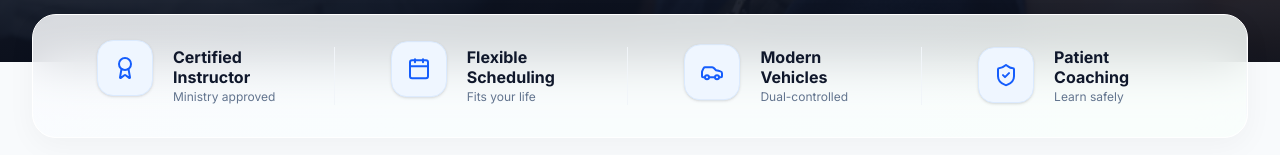
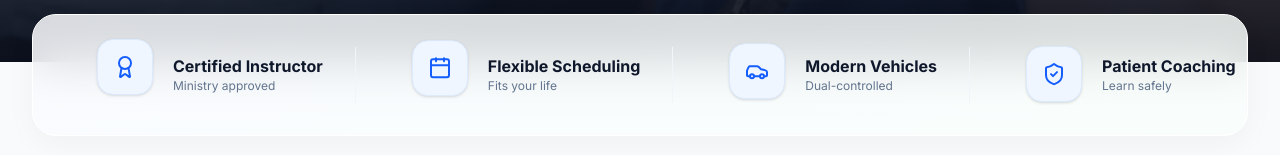
Before and after one commit to koryobjectifs-sudo/DameDrive, a React (Vite) app: page / in a window 1280 px wide. Shown: the part 611-766 px from the top of the page. Built offline with nearby package versions, Linux system fonts and the light colour scheme; no server answers.

Commit message:
fix: landing page text alignment and cutoff issues

```diff
--- a/src/components/Pricing.jsx
+++ b/src/components/Pricing.jsx
@@ -74,7 +74,7 @@ const Pricing = () => {
               )}
 
               <h4 className="text-xl font-bold text-slate-900 mb-2">{plan.name}</h4>
-              <p className="text-slate-500 text-sm mb-6 h-10 leading-tight">{plan.description}</p>
+              <p className="text-slate-500 text-sm mb-6 min-h-[40px] leading-relaxed">{plan.description}</p>
 
               <div className="mb-6">
                 <span className="text-3xl font-black text-slate-900">${plan.price}</span>
--- a/src/components/Services.jsx
+++ b/src/components/Services.jsx
@@ -87,7 +87,7 @@ const Services = () => {
               </div>
 
               <div className="flex items-center justify-between mb-2">
-                <h4 className="text-xl font-bold text-slate-900 group-hover:text-primary transition-colors">
+                <h4 className="text-xl font-bold text-slate-900 group-hover:text-primary transition-colors flex-1 min-w-0 pr-2">
                   {service.title}
                 </h4>
                 <div className="w-8 h-8 rounded-full bg-slate-100 flex items-center justify-center group-hover:bg-primary group-hover:text-white transition-colors duration-300 shrink-0">
--- a/src/components/TrustSection.jsx
+++ b/src/components/TrustSection.jsx
@@ -36,9 +36,9 @@ const TrustSection = () => {
             >
               {badge.icon}
             </motion.div>
-            <div className="text-left">
-              <h4 className="font-bold text-slate-900 text-sm lg:text-base leading-tight">{badge.title}</h4>
-              <p className="text-xs text-slate-500 mt-0.5">{badge.desc}</p>
+            <div className="text-left flex-1 min-w-0">
+              <h4 className="font-bold text-slate-900 text-sm lg:text-base leading-tight truncate">{badge.title}</h4>
+              <p className="text-xs text-slate-500 mt-0.5 truncate">{badge.desc}</p>
             </div>
           </motion.div>
         ))}
```
